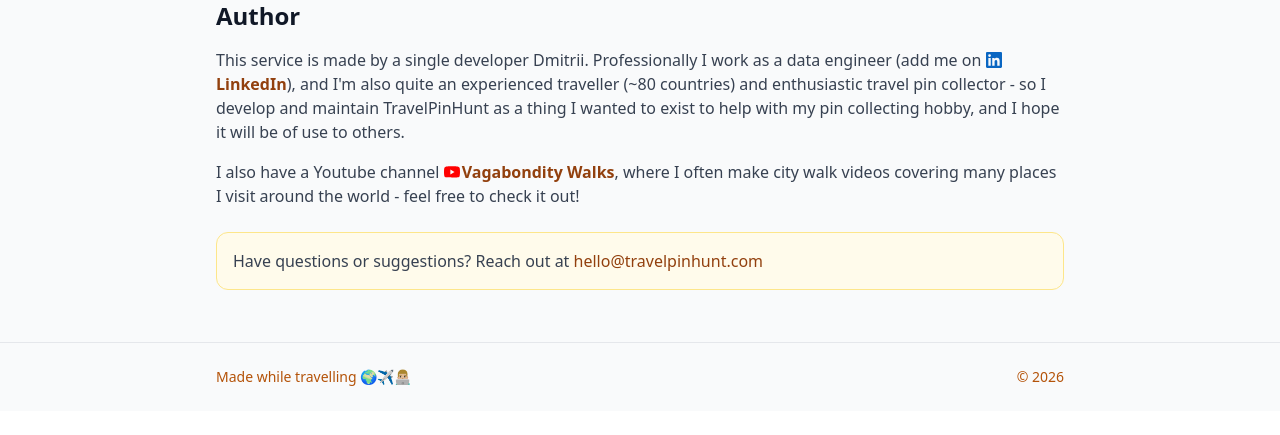
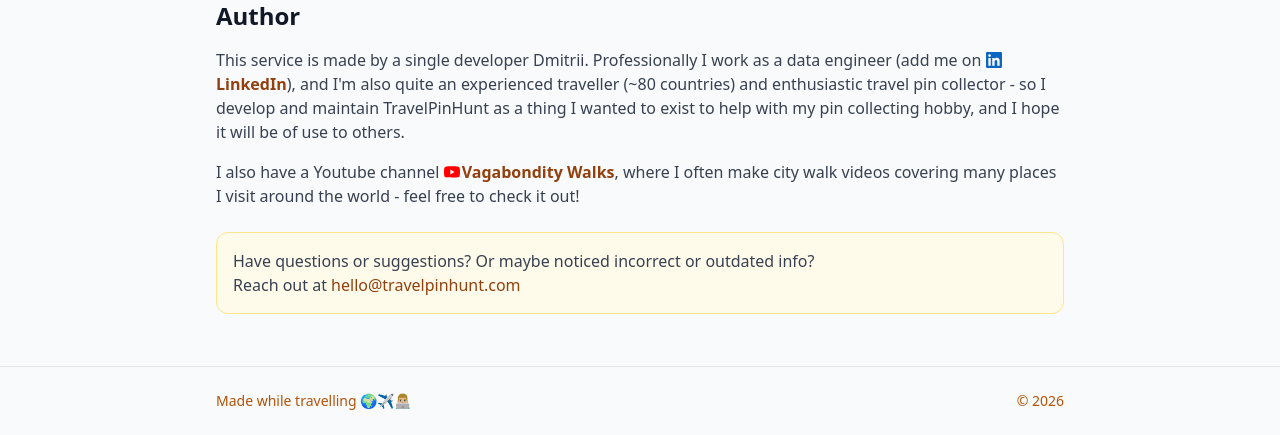
Before and after one commit to Polovinkin/travelpinhunt, a Django app: page /about/ in a window 1280 px wide. Shown: the part 819-1254 px from the top of the page. Before the commit the page ends 1205 px from the top, so only its background shows below. Run offline with Django 5.2, Linux system fonts and the light colour scheme; some libraries are stand-ins or nearby versions.

Commit message:
text: bit better text in about

```diff
--- a/locations/templates/locations/about.html
+++ b/locations/templates/locations/about.html
@@ -55,7 +55,9 @@
     </div>
 
     <div class="mt-6 p-4 bg-amber-50 border border-amber-200 rounded-xl text-gray-700">
-        Have questions or suggestions? Reach out at
+        Have questions or suggestions? Or maybe noticed incorrect or outdated info?
+        <br>
+        Reach out at
         <a href="mailto:hello@travelpinhunt.com" class="text-amber-800 font-medium hover:underline">
             hello@travelpinhunt.com
         </a>
```
